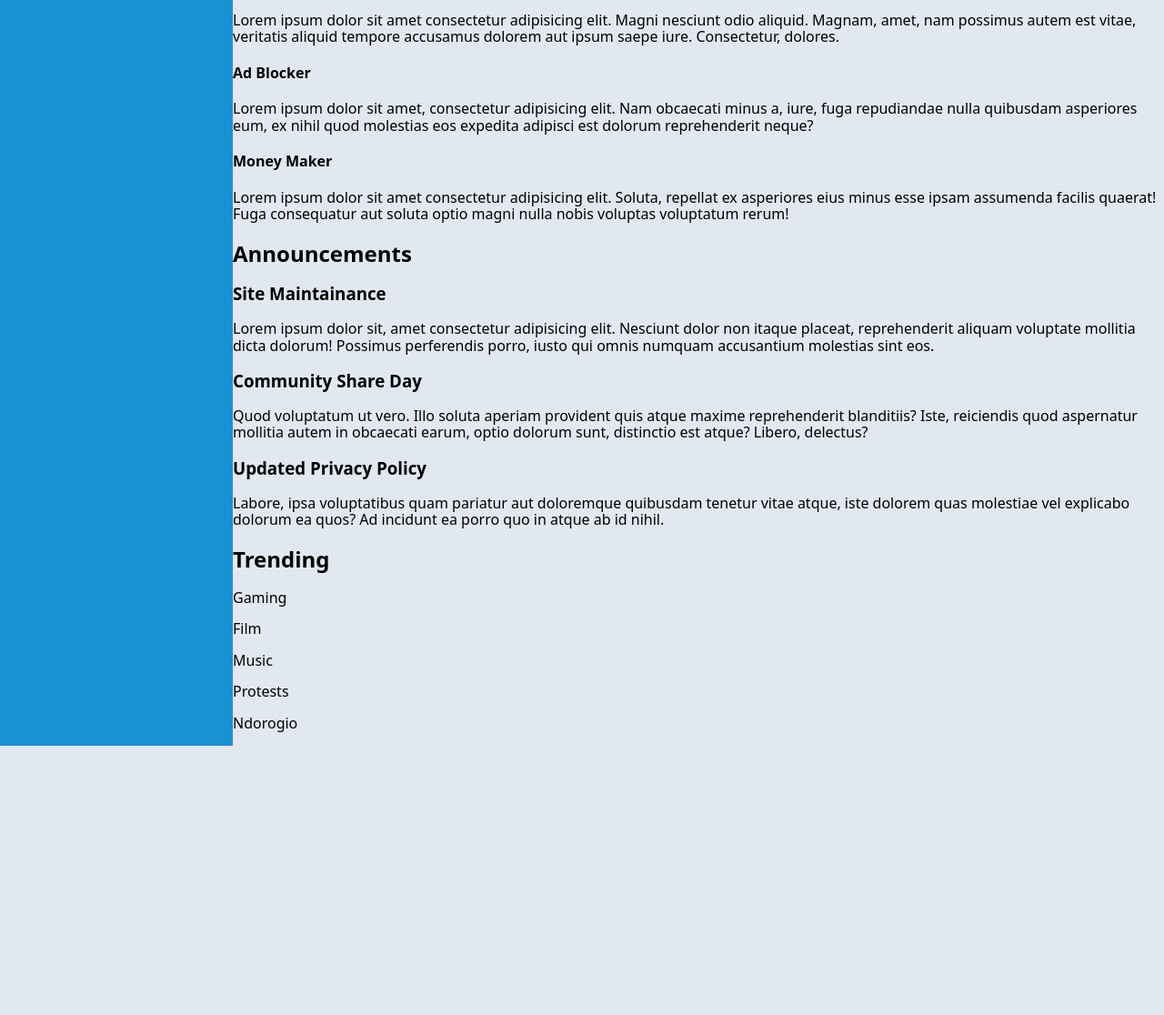
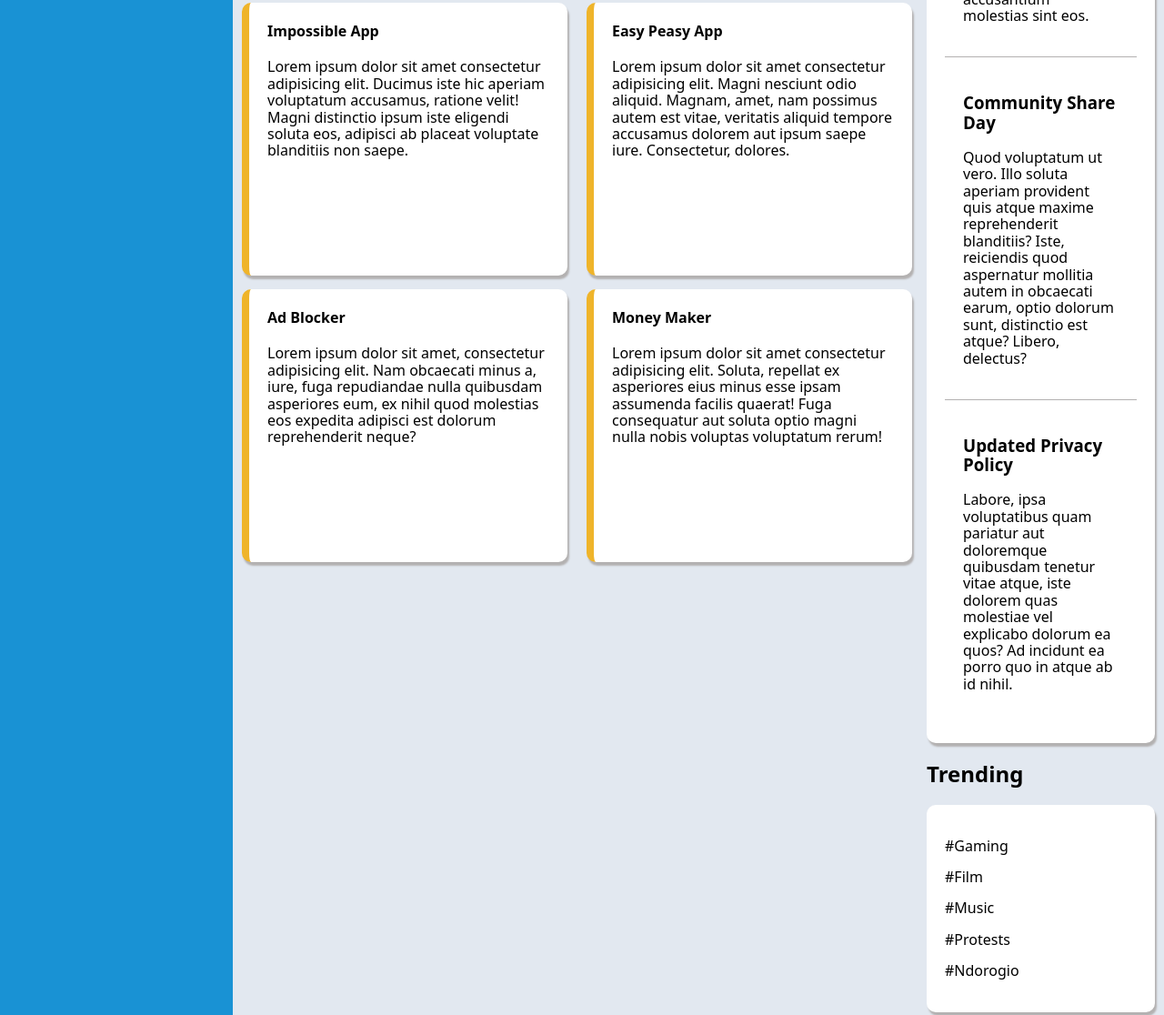
Before and after one commit to AdamR22/Dashboard, a plain HTML site: page index.html in a window 1280 px wide. Shown: the part 589-1705 px from the top of the page at 91% size. Before the commit the page ends 1409 px from the top, so only its background shows below. Drawn offline with Linux system fonts and the light colour scheme.

Commit message:
Add content styling

```diff
--- a/index.html
+++ b/index.html
@@ -71,12 +71,15 @@
         <div class="content">
             <div class="projects">
                 <h2>Your Projects</h2>
+                <div class="project-content">
                     <div class="card">
                         <div class="card-left-color"></div>
                         <div class="card-content">
                             <h4>Super Cool Project</h4>
-                        <p>Lorem ipsum dolor sit amet consectetur adipisicing elit. Odio suscipit voluptates unde magni.
-                            Quia deserunt, placeat, minima veniam doloribus harum itaque quo, omnis doloremque vel in!
+                            <p>Lorem ipsum dolor sit amet consectetur adipisicing elit. Odio suscipit voluptates unde
+                                magni.
+                                Quia deserunt, placeat, minima veniam doloribus harum itaque quo, omnis doloremque vel
+                                in!
                                 Voluptas quae nesciunt quasi?</p>
                             <div class="card-icons">
                             </div>
@@ -86,9 +89,11 @@
                         <div class="card-left-color"></div>
                         <div class="card-content">
                             <h4>Less Cool Project</h4>
-                        <p>Lorem ipsum dolor sit amet consectetur adipisicing elit. Laborum consectetur voluptatum deserunt
+                            <p>Lorem ipsum dolor sit amet consectetur adipisicing elit. Laborum consectetur voluptatum
+                                deserunt
                                 qui
-                            inventore non, mollitia praesentium recusandae voluptate id, fuga sunt ipsa suscipit quis ex
+                                inventore non, mollitia praesentium recusandae voluptate id, fuga sunt ipsa suscipit
+                                quis ex
                                 dicta
                                 architecto dolor illo.</p>
                             <div class="card-icons">
@@ -99,8 +104,10 @@
                         <div class="card-left-color"></div>
                         <div class="card-content">
                             <h4>Impossible App</h4>
-                        <p>Lorem ipsum dolor sit amet consectetur adipisicing elit. Ducimus iste hic aperiam voluptatum
-                            accusamus, ratione velit! Magni distinctio ipsum iste eligendi soluta eos, adipisci ab placeat
+                            <p>Lorem ipsum dolor sit amet consectetur adipisicing elit. Ducimus iste hic aperiam
+                                voluptatum
+                                accusamus, ratione velit! Magni distinctio ipsum iste eligendi soluta eos, adipisci ab
+                                placeat
                                 voluptate blanditiis non saepe.</p>
                             <div class="card-icons">
                             </div>
@@ -110,9 +117,11 @@
                         <div class="card-left-color"></div>
                         <div class="card-content">
                             <h4>Easy Peasy App</h4>
-                        <p>Lorem ipsum dolor sit amet consectetur adipisicing elit. Magni nesciunt odio aliquid. Magnam,
+                            <p>Lorem ipsum dolor sit amet consectetur adipisicing elit. Magni nesciunt odio aliquid.
+                                Magnam,
                                 amet,
-                            nam possimus autem est vitae, veritatis aliquid tempore accusamus dolorem aut ipsum saepe iure.
+                                nam possimus autem est vitae, veritatis aliquid tempore accusamus dolorem aut ipsum
+                                saepe iure.
                                 Consectetur, dolores.</p>
                             <div class="card-icons">
                             </div>
@@ -122,8 +131,10 @@
                         <div class="card-left-color"></div>
                         <div class="card-content">
                             <h4>Ad Blocker</h4>
-                        <p>Lorem ipsum dolor sit amet, consectetur adipisicing elit. Nam obcaecati minus a, iure, fuga
-                            repudiandae nulla quibusdam asperiores eum, ex nihil quod molestias eos expedita adipisci est
+                            <p>Lorem ipsum dolor sit amet, consectetur adipisicing elit. Nam obcaecati minus a, iure,
+                                fuga
+                                repudiandae nulla quibusdam asperiores eum, ex nihil quod molestias eos expedita
+                                adipisci est
                                 dolorum reprehenderit neque?</p>
                             <div class="card-icons">
                             </div>
@@ -133,9 +144,11 @@
                         <div class="card-left-color"></div>
                         <div class="card-content">
                             <h4>Money Maker</h4>
-                        <p>Lorem ipsum dolor sit amet consectetur adipisicing elit. Soluta, repellat ex asperiores eius
+                            <p>Lorem ipsum dolor sit amet consectetur adipisicing elit. Soluta, repellat ex asperiores
+                                eius
                                 minus
-                            esse ipsam assumenda facilis quaerat! Fuga consequatur aut soluta optio magni nulla nobis
+                                esse ipsam assumenda facilis quaerat! Fuga consequatur aut soluta optio magni nulla
+                                nobis
                                 voluptas
                                 voluptatum rerum!</p>
                             <div class="card-icons">
@@ -143,35 +156,41 @@
                         </div>
                     </div>
                 </div>
+            </div>
             <div class="projects-sidebar">
+                <h2>Announcements</h2>
                 <div class="announcements">
-                    <h2>Announcements</h2>
                     <div class="announcements-content">
                         <h3>Site Maintainance</h3>
                         <p>Lorem ipsum dolor sit, amet consectetur adipisicing elit. Nesciunt dolor non itaque placeat,
-                            reprehenderit aliquam voluptate mollitia dicta dolorum! Possimus perferendis porro, iusto qui
+                            reprehenderit aliquam voluptate mollitia dicta dolorum! Possimus perferendis porro, iusto
+                            qui
                             omnis numquam accusantium molestias sint eos.</p>
                     </div>
                     <div class="announcements-content">
                         <h3>Community Share Day</h3>
                         <p>Quod voluptatum ut vero. Illo soluta aperiam provident quis atque maxime reprehenderit
-                            blanditiis? Iste, reiciendis quod aspernatur mollitia autem in obcaecati earum, optio dolorum
+                            blanditiis? Iste, reiciendis quod aspernatur mollitia autem in obcaecati earum, optio
+                            dolorum
                             sunt, distinctio est atque? Libero, delectus?</p>
                     </div>
                     <div class="announcements-content">
                         <h3>Updated Privacy Policy</h3>
                         <p>Labore, ipsa voluptatibus quam pariatur aut doloremque quibusdam tenetur vitae atque, iste
-                            dolorem quas molestiae vel explicabo dolorum ea quos? Ad incidunt ea porro quo in atque ab id
+                            dolorem quas molestiae vel explicabo dolorum ea quos? Ad incidunt ea porro quo in atque ab
+                            id
                             nihil.</p>
                     </div>
                 </div>
                 <div class="trending">
                     <h2>Trending</h2>
-                    <p>Gaming</p>
-                    <p>Film</p>
-                    <p>Music</p>
-                    <p>Protests</p>
-                    <p>Ndorogio</p>
+                    <div class="trending-content">
+                        <p>#Gaming</p>
+                        <p>#Film</p>
+                        <p>#Music</p>
+                        <p>#Protests</p>
+                        <p>#Ndorogio</p>
+                    </div>
                 </div>
             </div>
         </div>
--- a/style.css
+++ b/style.css
@@ -384,6 +384,8 @@ template {
   font-size: 62.5%;
   --sidebar-button-colour: #1992D4;
   --content-input-bg-colour: #E2E8F0;
+  --card-left-boundary-colour: #EFB42A;
+  --box-shadow-colour: rgb(179, 177, 177);
 }
 
 
@@ -420,11 +422,14 @@ ul {
 
 .content {
   grid-column: 2;
+  display: grid;
+  grid-template-columns: 3fr 1fr;
+  margin: 10px;
 }
 
 .header {
   height: 25vh;
-  box-shadow: 0px 3px 3px rgb(179, 177, 177);
+  box-shadow: 0px 3px 3px var(--box-shadow-colour);
   background-color: white;
 }
 
@@ -472,12 +477,12 @@ button {
 
 button:hover {
   transform: translateY(-4px);
-  box-shadow: 0 5px 2px rgb(179, 177, 177);
+  box-shadow: 0 5px 2px var(--box-shadow-colour);
 }
 
 button:active {
   transform: translateY(-1px);
-  box-shadow: 0 3px 2px rgb(179, 177, 177);
+  box-shadow: 0 3px 2px var(--box-shadow-colour);
 }
 
 .header-bottom {
@@ -495,3 +500,38 @@ button:active {
   flex-direction: column;
   margin-left: 5rem;
 }
+
+.content .project-content {
+  display: grid;
+  grid-template-columns: repeat(auto-fill, minmax(35rem, 1fr));
+  gap: 1.5rem;
+  margin-right: 1rem;
+}
+
+.card, .announcements, .trending-content {
+  background-color: white;
+  border-radius: 1rem;
+  box-shadow: 2px 4px 2px var(--box-shadow-colour);
+}
+
+.card {
+  height:30rem;
+  width: 35rem;
+  border-left: .85rem solid #EFB42A;
+}
+
+.card-content {
+  margin: 2rem;
+}
+
+.announcements, .trending-content {
+  padding: 2rem;
+}
+
+.announcements-content {
+  padding: 2rem;
+}
+
+.announcements-content:nth-child(-n + 2) {
+  border-bottom: .1rem solid var(--box-shadow-colour);
+}
```
Lines whose indentation alone changed are shown as unchanged.
